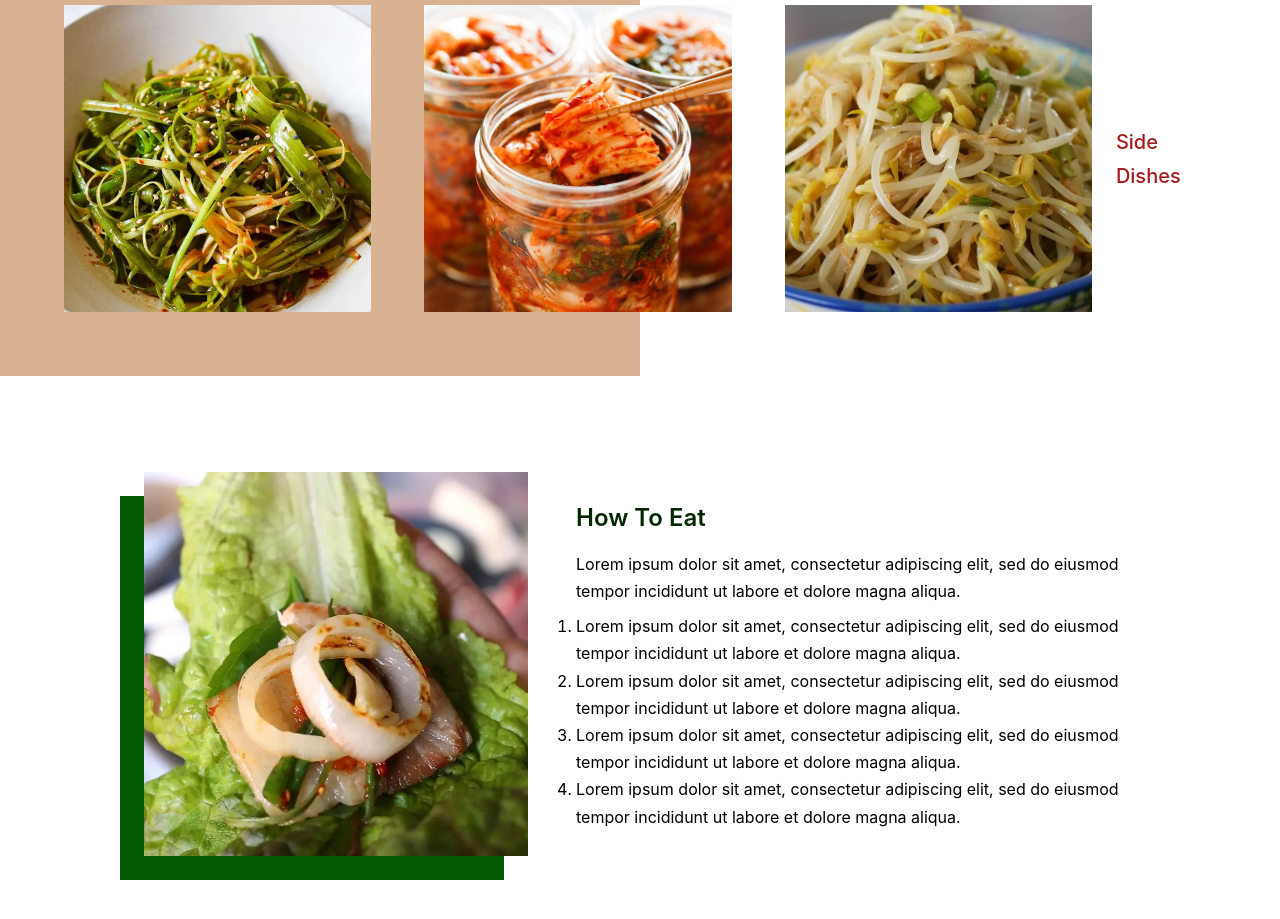
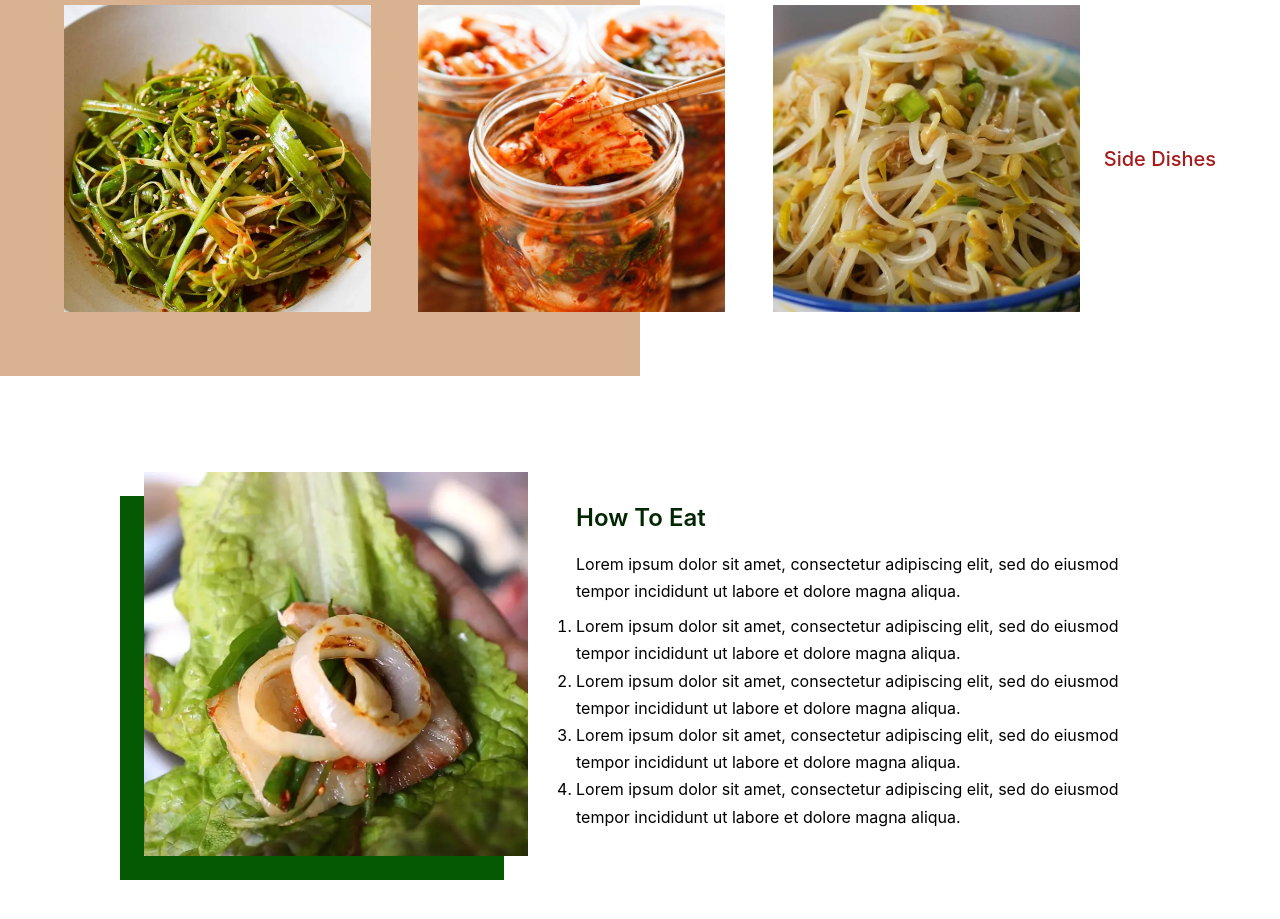
Before and after one commit to d-mini/mediendesign, a React (Create React App) app: page / in a window 1280 px wide. Shown: the part 2860-3779 px from the top of the page. Built offline with nearby package versions, Linux system fonts and the light colour scheme.

Commit message:
FIX squashed title

```diff
--- a/src/components/Ingredients.js
+++ b/src/components/Ingredients.js
@@ -51,7 +51,7 @@ function Ingredients() {
 
             <div className='w-full section-color-left'>
                 <div className='flex flex-col xl:flex-row items-center justify-center gap-4 xl:gap-6 py-12 px-12 sm:py-16 sm:px-16'>
-                    <h2 className='text-secondary-light order-first xl:order-last sm:self-end xl:self-auto'>Side Dishes</h2>
+                    <h2 className='text-secondary-light order-first xl:order-last sm:self-end xl:self-auto flex-shrink-0'>Side Dishes</h2>
                     <Gallery>
                         <GalleryImage label='Pa Muchim' description='Scallion Salad'>
                             <img src={scallions} alt='Scallions' />
```
